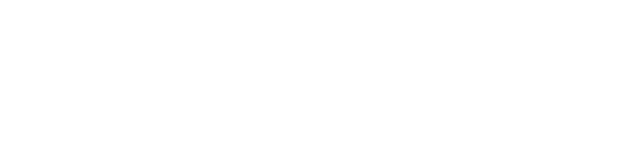
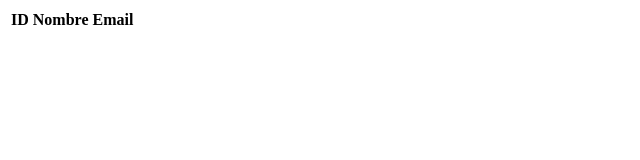
Before and after one commit to RubiSandoval/practicando-git-2025, a plain HTML site: page usuarios.html in a window 1280 px wide. Shown: the whole page, without its empty margins (0-640 px from the left). Drawn offline with Linux system fonts and the light colour scheme.

Commit message:
se anadio listado de usuario

```diff
--- a/usuarios.html
+++ b/usuarios.html
@@ -6,6 +6,14 @@
     <title>Usuarios</title>
 </head>
 <body>
-
+    <table>
+        <thead>
+            <tr>
+                <th>ID</th>
+                <th>Nombre</th>
+                <th>Email</th>
+            </tr>
+        </thead>
+    </table>
 </body>
 </html>
```
